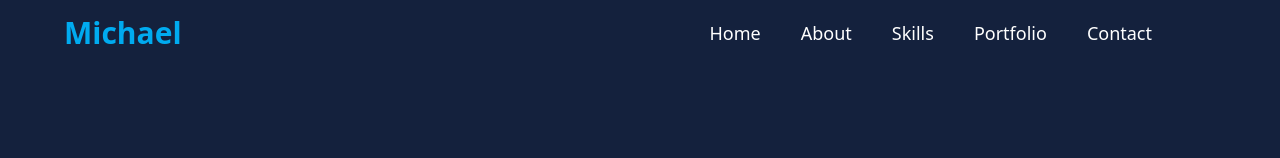
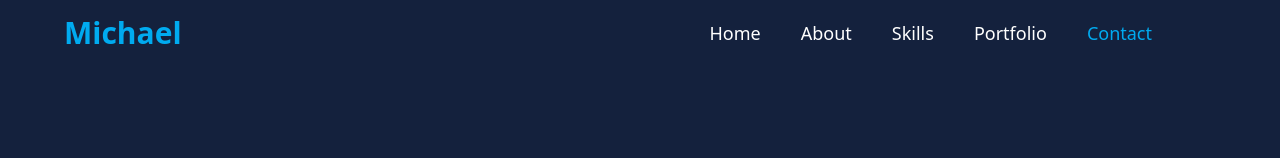
Before and after one commit to United1l/portflolio-new, a Next.js app: page /contact in a window 1280 px wide. Shown: the top 158 px of the page. Built offline with nearby package versions, Linux system fonts and the light colour scheme.

Commit message:
Updated the nav component by allowing active pages' link elemented to be highlighted. Updated the setStatus element to an empty string whenever a user starts filling the contact form.

```diff
--- a/src/app/contact/page.jsx
+++ b/src/app/contact/page.jsx
@@ -17,6 +17,7 @@ export default function Contact() {
 
     const handleChange = (e) => {
         setForm({ ...form, [e.target.name]: e.target.value });
+        if (status) setStatus("");
     };
 
     const handleSubmit = async (e) => {
@@ -34,6 +35,7 @@ export default function Contact() {
 
             setStatus("Sent 🎉 I'll get back to you soon.");
             setForm({ name: "", email: "", message: "" });
+
         } catch {
             setStatus("Failed to send ❗ Please try again.");
         }
--- a/src/components/Nav.jsx
+++ b/src/components/Nav.jsx
@@ -3,6 +3,7 @@
 import { useState } from 'react'
 import { FontAwesomeIcon } from '@fortawesome/react-fontawesome'
 import { faBars, faClose } from '@fortawesome/free-solid-svg-icons'
+import { usePathname } from 'next/navigation'
 import NavLink from "@/components/NavLink";
 
 const Nav = () => {
@@ -15,6 +16,7 @@ const Nav = () => {
     ];
 
     const [menuState, setMenuState] = useState(false);
+    const pathname = usePathname();
 
     const handleClick = () => (
       setMenuState(prevState => !prevState)
@@ -29,7 +31,7 @@ const Nav = () => {
         </h1>
         <nav className="ml-auto space-x-10 pr-[10%] text-lg font-medium hidden md:flex">
           {links.map((link, index) => (
-            <NavLink key={index} link={link.name} href={link.href} />
+            <NavLink key={index} link={link.name} href={link.href} className={pathname === link.href ? "text-[#00abf0]" : ""} />
           ))}
         </nav>
         <button className="w-[3rem] flex items-center justify-center p-2 border-2 border-[#C0E6BA]
@@ -39,7 +41,7 @@ const Nav = () => {
       <div className={`${menuState? "flex": "hidden"} w-full h-[400px] bg-[#00abf0] absolute top-20 md:hidden flex-col
       items-center justify-between z-9999 py-10`}>
         {links.map((link, index) => (
-          <NavLink key={index} link={link.name} href={link.href} />
+          <NavLink key={index} link={link.name} href={link.href} className={pathname === link.href ? "text-white" : "text-[#14213d]"} />
         ))}
       </div>
     </header>
```
